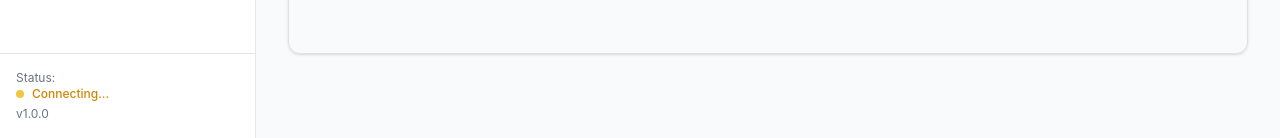
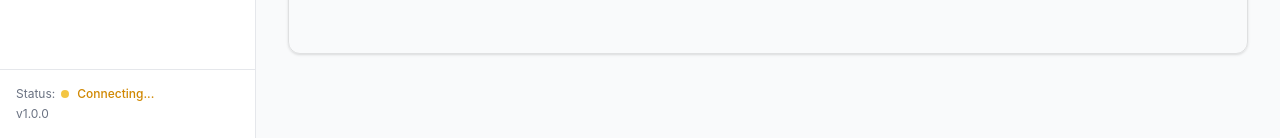
Before and after one commit to kimdaewhi/apextrade-react, a React (Vite) app: page / in a window 1280 px wide. Shown: the part 662-800 px from the top of the page. Built offline with nearby package versions, Linux system fonts and the light colour scheme; no server answers.

Commit message:
🎨 style(Layout): 사이드바 상태 표시기 레이아웃 수정

```diff
--- a/src/components/Layout.tsx
+++ b/src/components/Layout.tsx
@@ -76,9 +76,9 @@
 
         <div className="p-4 border-t border-gray-200">
           <div className="text-xs text-gray-500">
-            <p>
-              Status: <SidebarStatusIndicator />
-            </p>
+            <div className="flex items-center gap-1.5">
+              <span>Status:</span> <SidebarStatusIndicator />
+            </div>
             <p className="mt-1">v1.0.0</p>
           </div>
         </div>
```
